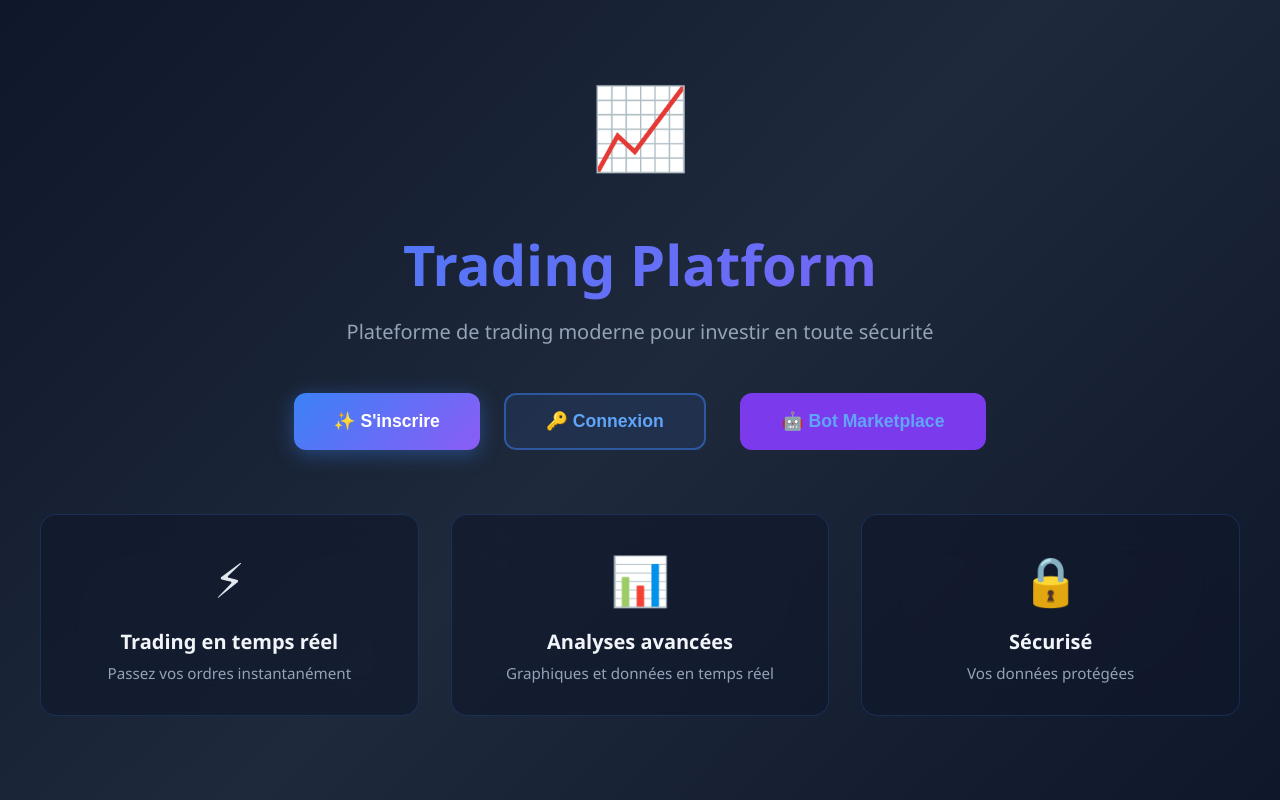
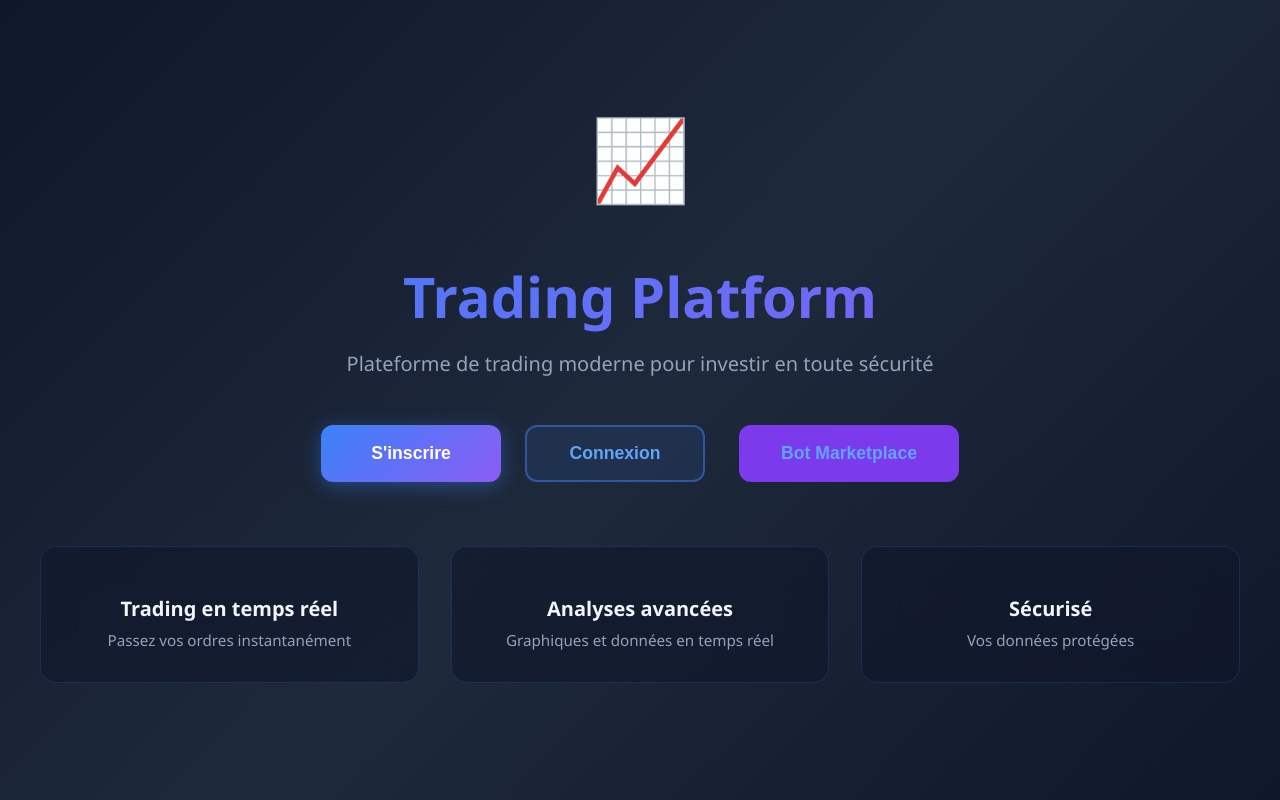
Before and after one commit to amineasad/simulateurmarch-financierFRONT, an Angular app: page / in a window 1280 px wide. Built offline with nearby package versions, Linux system fonts and the light colour scheme.

Commit message:
sans emoji

```diff
--- a/src/app/components/landing/landing.component.html
+++ b/src/app/components/landing/landing.component.html
@@ -16,30 +16,30 @@
     <!-- Boutons d'action -->
     <div class="action-buttons">
       <button class="btn btn-primary" (click)="goToRegister()">
-        ✨ S'inscrire
+         S'inscrire
       </button>
       <button class="btn btn-secondary" (click)="goToLogin()">
-        🔑 Connexion
+         Connexion
       </button>
       <button class="btn btn-secondary" (click)="goToBotMarketplace()" style="margin-left: 10px; background-color: #7c3aed; border-color: #7c3aed;">
-        🤖 Bot Marketplace
+         Bot Marketplace
       </button>
     </div>
 
     <!-- Features -->
     <div class="features">
       <div class="feature-card">
-        <div class="feature-icon">⚡</div>
+        <div class="feature-icon"></div>
         <h3>Trading en temps réel</h3>
         <p>Passez vos ordres instantanément</p>
       </div>
       <div class="feature-card">
-        <div class="feature-icon">📊</div>
+        <div class="feature-icon"></div>
         <h3>Analyses avancées</h3>
         <p>Graphiques et données en temps réel</p>
       </div>
       <div class="feature-card">
-        <div class="feature-icon">🔒</div>
+        <div class="feature-icon"></div>
         <h3>Sécurisé</h3>
         <p>Vos données protégées</p>
       </div>
```
